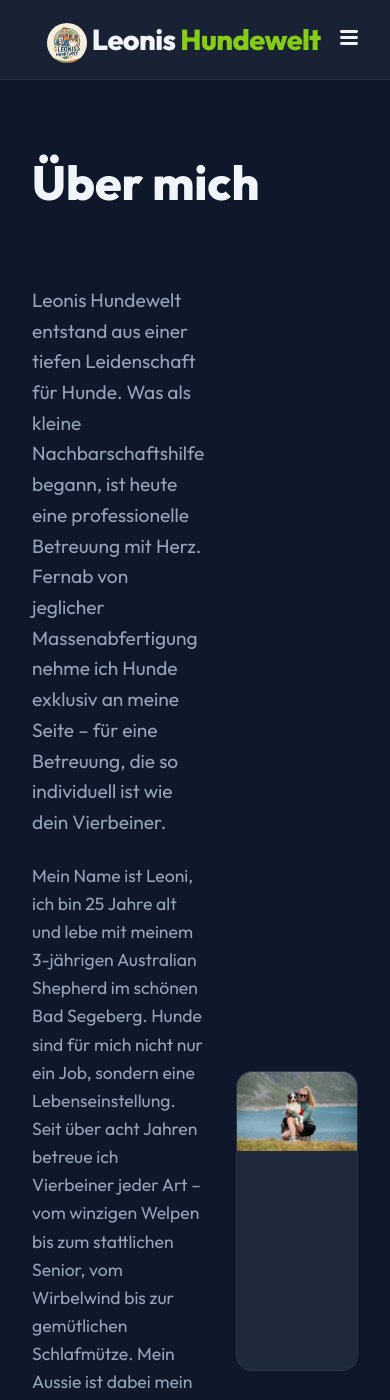
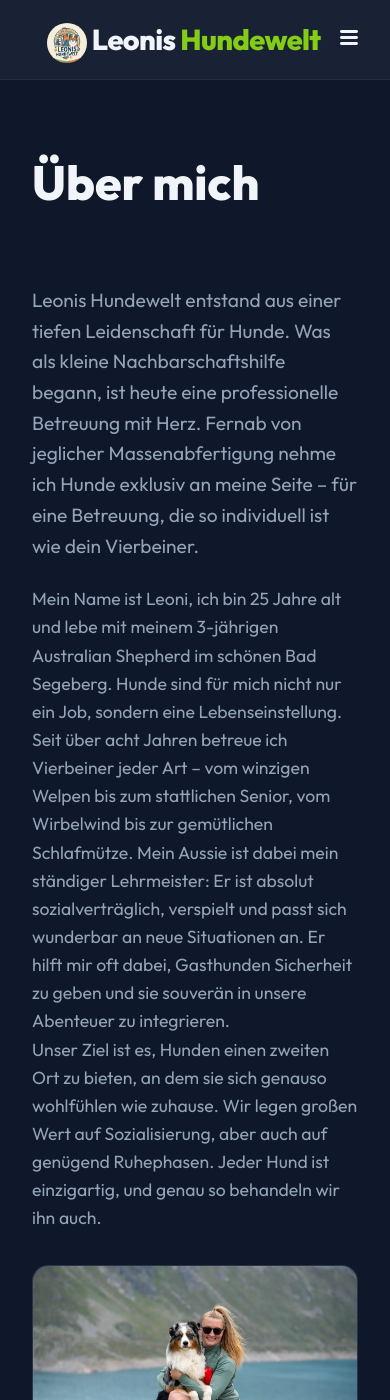
Before and after one commit to leonis-hundewelt/hundewelt, a Jekyll site: the page built from ueber-mich.md, in a window 390 px wide and 1400 px high. Built offline with Jekyll 4.4.1, drawn with Linux system fonts in a browser that asks for light colours.

Commit message:
Fix ueber mich

```diff
--- a/assets/css/style.css
+++ b/assets/css/style.css
@@ -269,3 +269,13 @@ ul {
     background-color: #128C7E;
     box-shadow: 0 10px 30px rgba(37, 211, 102, 0.5);
 }
+
+.about-grid {
+    grid-template-columns: 1fr 1fr;
+}
+
+@media (max-width: 768px) {
+    .about-grid {
+        grid-template-columns: 1fr;
+    }
+}
--- a/ueber-mich.md
+++ b/ueber-mich.md
@@ -7,7 +7,7 @@ permalink: /ueber-mich.html
 <div class="container" style="padding: 4rem 2rem;">
   <h1 style="font-size: 3rem; margin-bottom: 2rem;">Über mich</h1>
 
-  <div class="grid" style="grid-template-columns: 1fr 1fr; align-items: center;">
+  <div class="grid about-grid" style="align-items: center;">
     <div>
       <p style="font-size: 1.2rem; color: var(--text-muted); margin-bottom: 1.5rem;">
         Leonis Hundewelt entstand aus einer tiefen Leidenschaft für Hunde. Was als kleine Nachbarschaftshilfe begann, ist heute eine professionelle Betreuung mit Herz. Fernab von jeglicher Massenabfertigung nehme ich Hunde exklusiv an meine Seite – für eine Betreuung, die so individuell ist wie dein Vierbeiner.
@@ -20,8 +20,8 @@ permalink: /ueber-mich.html
         Unser Ziel ist es, Hunden einen zweiten Ort zu bieten, an dem sie sich genauso wohlfühlen wie zuhause. Wir legen großen Wert auf Sozialisierung, aber auch auf genügend Ruhephasen. Jeder Hund ist einzigartig, und genau so behandeln wir ihn auch.
       </p>
     </div>
-    <div class="card" style="padding: 0; overflow: hidden; min-height: 300px;">
-       <img src="{{ '/assets/images/about.webp' | relative_url }}" alt="Leoni und Hunde" style="width: 100%; height: 100%; object-fit: cover; display: block;">
+    <div class="card" style="padding: 0; overflow: hidden;">
+       <img src="{{ '/assets/images/about.webp' | relative_url }}" alt="Leoni und Hunde" style="width: 100%; height: auto; display: block;">
     </div>
   </div>
 
```
